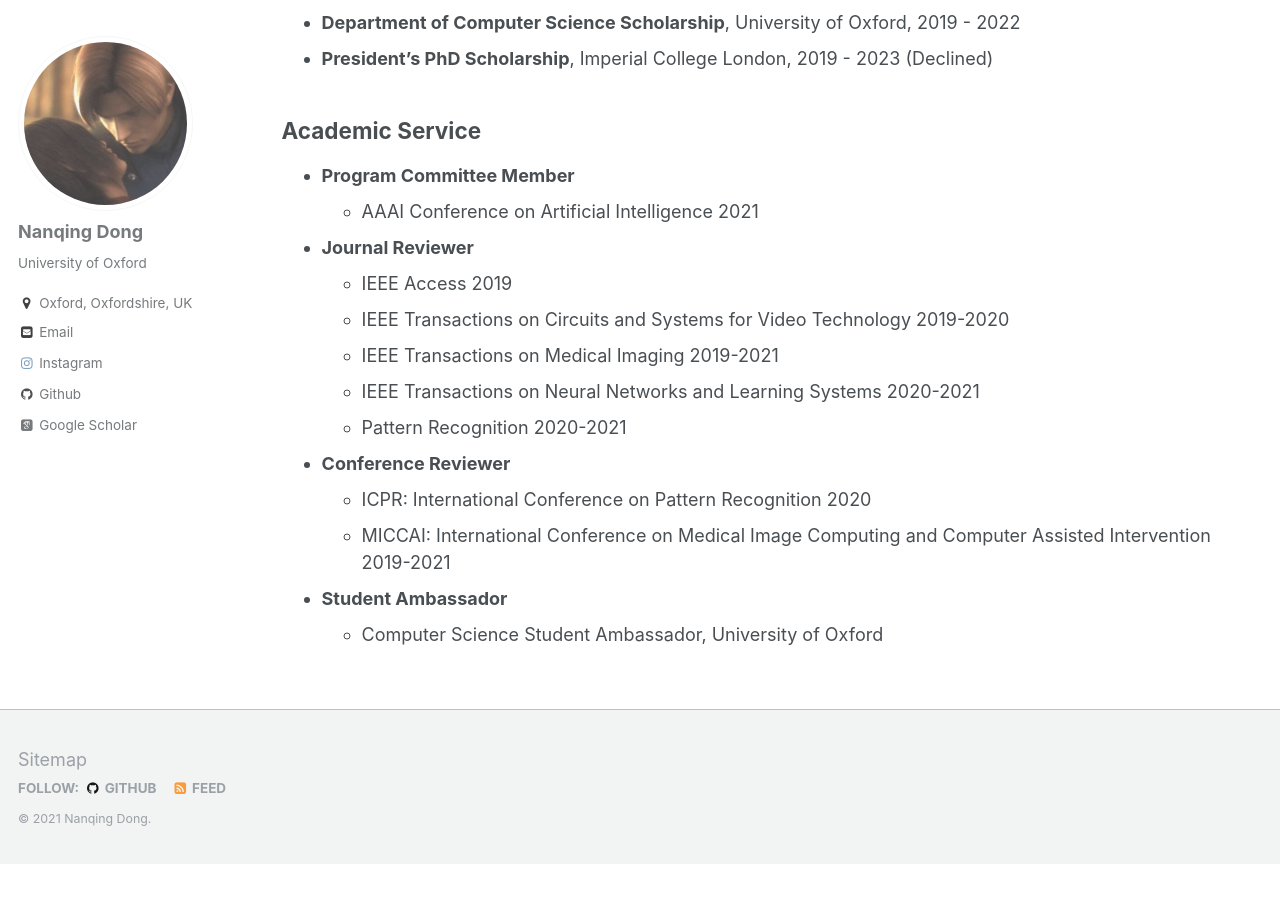
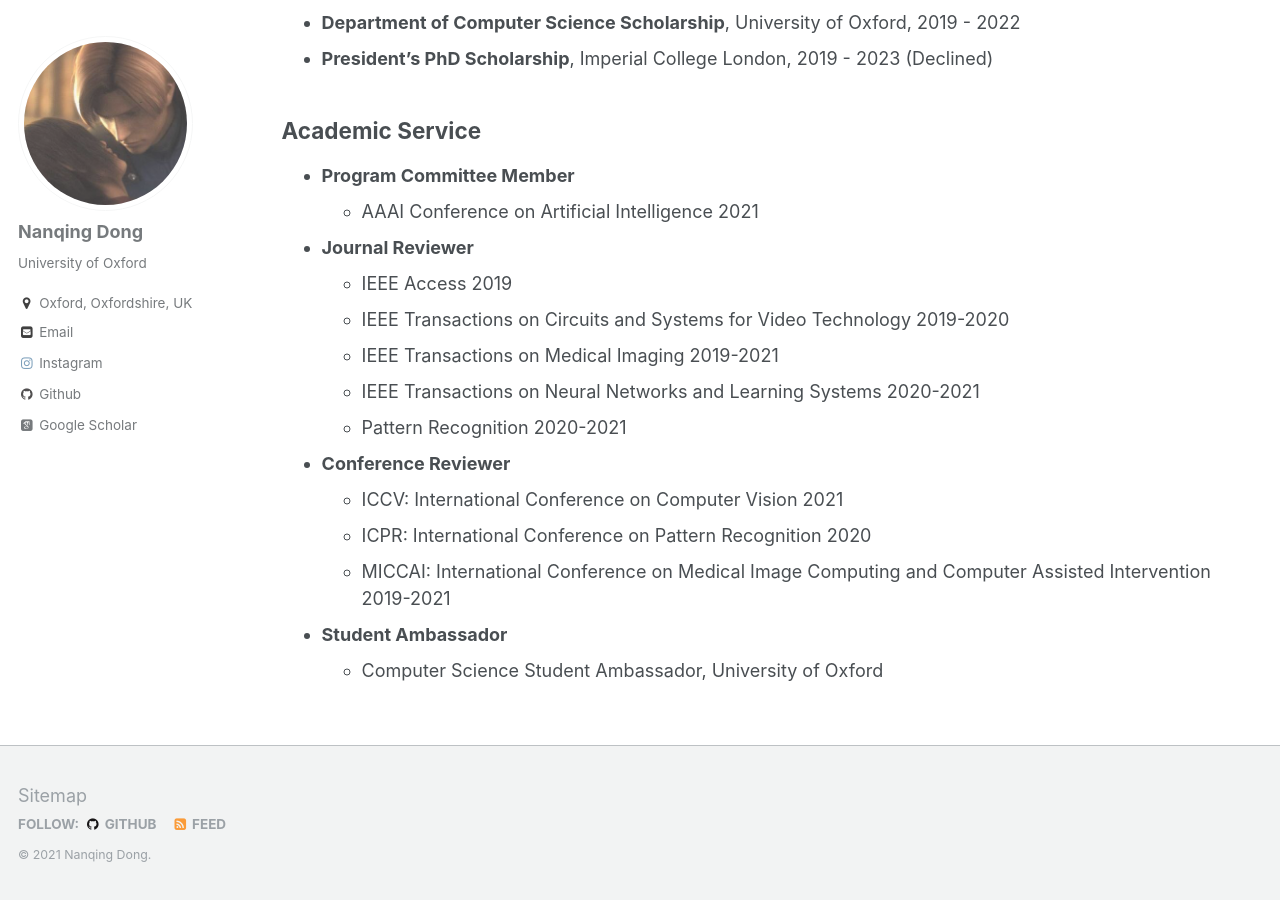
Before and after one commit to eveningdong/eveningdong.github.io, a Jekyll site: the page built from _pages/academic.md, in a window 1280 px wide and 900 px high, scrolled down 1562 px. Built offline with Jekyll 4.4.1, drawn with Linux system fonts in a browser that asks for light colours; some web fonts are replaced; before the commit the page ends 2426 px from its top, so only the background shows below that.

Commit message:
add iccv

```diff
--- a/_pages/academic.md
+++ b/_pages/academic.md
@@ -57,6 +57,7 @@ author_profile: true
   + Pattern Recognition 2020-2021
 
 * **Conference Reviewer**
+  + ICCV: International Conference on Computer Vision 2021
   + ICPR: International Conference on Pattern Recognition 2020
   + MICCAI: International Conference on Medical Image Computing and Computer Assisted Intervention 2019-2021
 
```
